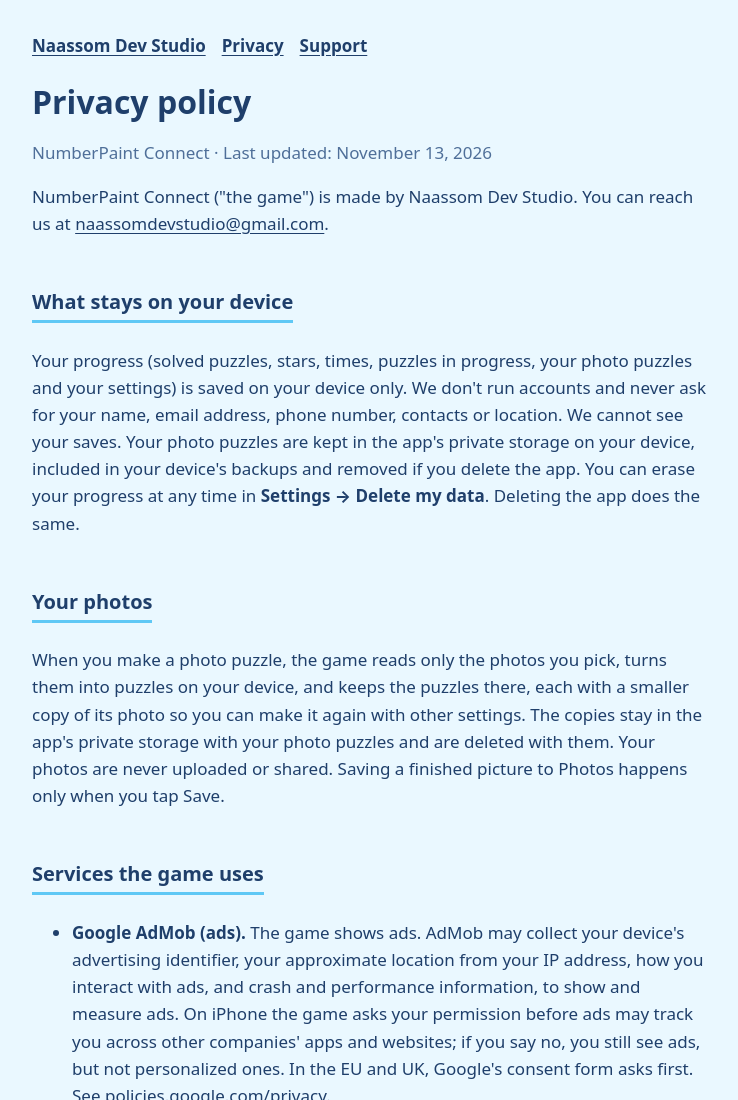
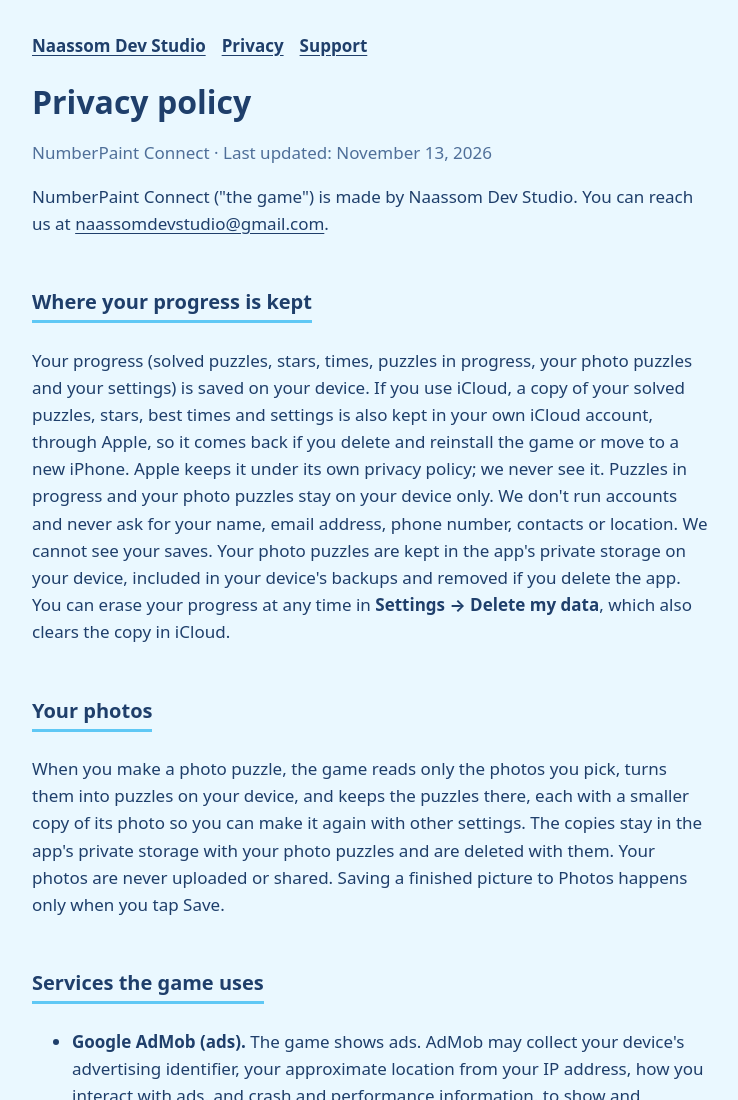
Before and after one commit to nsilvaro/nsilvaro.github.io, a plain HTML site: page numberpaintconnect/privacy.html in a window 1280 px wide. Shown: the top 1100 px of the page, without its empty margins (268-1006 px from the left). Drawn offline with Linux system fonts and the light colour scheme.

Commit message:
Game icons and App Store link; NumberPaint Connect privacy policy covers iCloud
- Each game's card shows its App Store icon; NumberPaint Connect links to its App Store page, and Minesweeper
  Infinite Run says it's coming soon
- NumberPaint Connect's privacy policy: progress and settings are also kept in the player's own iCloud (the next
  app version), and Delete my data clears that copy

Co-Authored-By: Claude Opus 5.5 <noreply@anthropic.com>

```diff
--- a/numberpaintconnect/privacy.html
+++ b/numberpaintconnect/privacy.html
@@ -97,16 +97,21 @@
           >naassomdevstudio@gmail.com</a
         >.
       </p>
-      <h2>What stays on your device</h2>
+      <h2>Where your progress is kept</h2>
       <p>
         Your progress (solved puzzles, stars, times, puzzles in progress, your
-        photo puzzles and your settings) is saved on your device only. We don't
-        run accounts and never ask for your name, email address, phone number,
-        contacts or location. We cannot see your saves. Your photo puzzles are
-        kept in the app's private storage on your device, included in your
-        device's backups and removed if you delete the app. You can erase your
-        progress at any time in <b>Settings &rarr; Delete my data</b>. Deleting
-        the app does the same.
+        photo puzzles and your settings) is saved on your device. If you use
+        iCloud, a copy of your solved puzzles, stars, best times and settings is
+        also kept in your own iCloud account, through Apple, so it comes back if
+        you delete and reinstall the game or move to a new iPhone. Apple keeps it
+        under its own privacy policy; we never see it. Puzzles in progress and
+        your photo puzzles stay on your device only. We don't run accounts and
+        never ask for your name, email address, phone number, contacts or
+        location. We cannot see your saves. Your photo puzzles are kept in the
+        app's private storage on your device, included in your device's backups
+        and removed if you delete the app. You can erase your progress at any
+        time in <b>Settings &rarr; Delete my data</b>, which also clears the copy
+        in iCloud.
       </p>
       <h2>Your photos</h2>
       <p>
```
Also changed, not shown: index.html (+44 -2 lines), infiniterun/icon.png (added), numberpaintconnect/icon.png (added).
